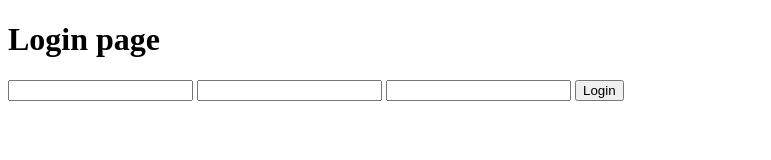
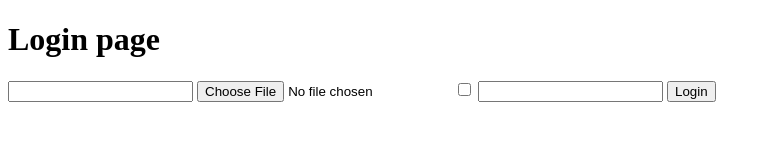
Before and after one commit to FaridYusifzadeh/Card, a plain HTML site: page login.html in a window 1280 px wide. Shown: the whole page, without its empty margins (0-771 px from the left). Drawn offline with Linux system fonts and the light colour scheme.

Commit message:
add new inputs

```diff
--- a/login.html
+++ b/login.html
@@ -9,8 +9,9 @@
   <body>
     <h1>Login page</h1>
     <input type="text" />
-    <input type="text" />
-    <input type="text" />
+    <input type="file" />
+    <input type="checkbox" />
+    <input type="password" />
     <button>Login</button>
   </body>
 </html>
```
